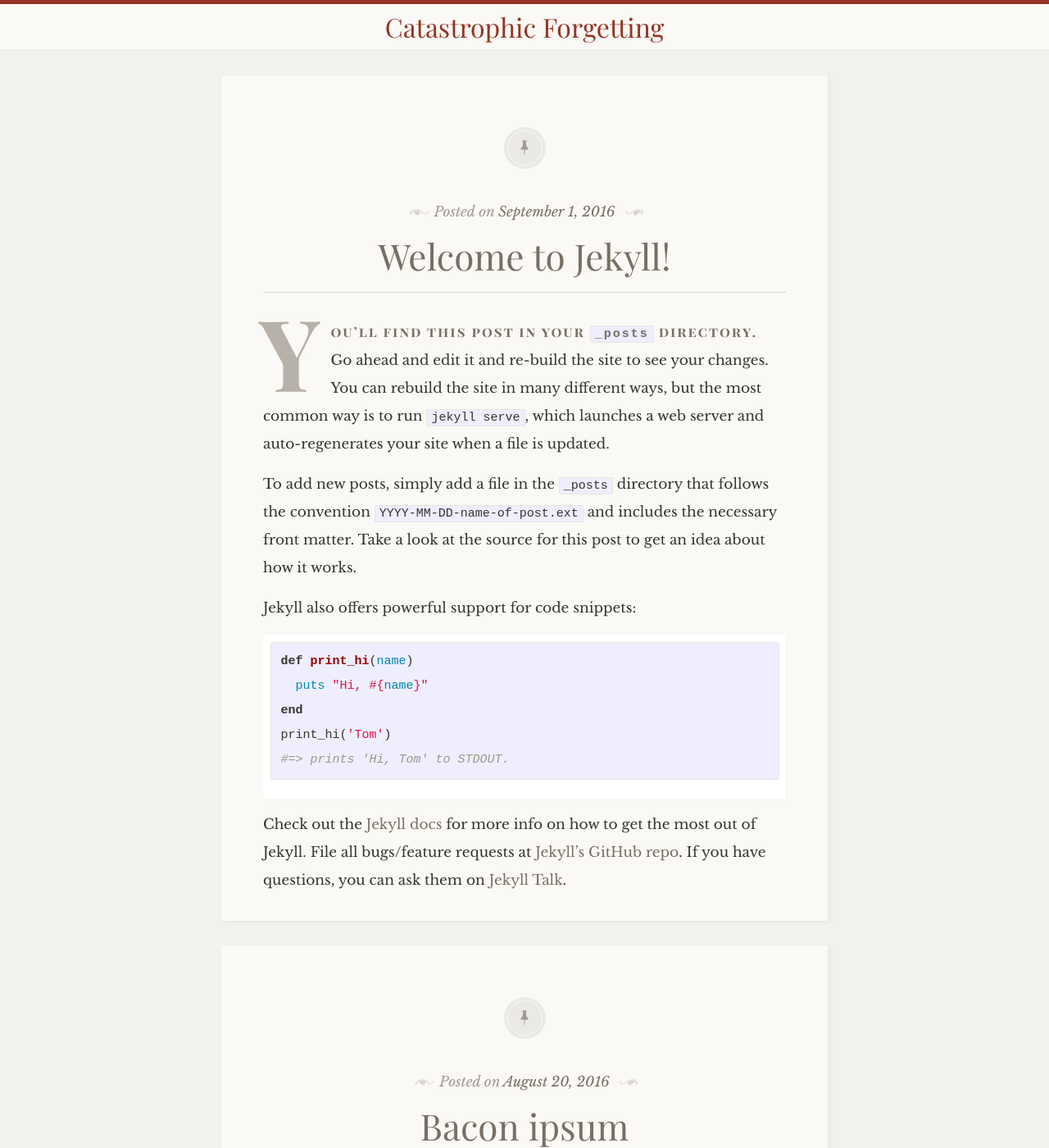
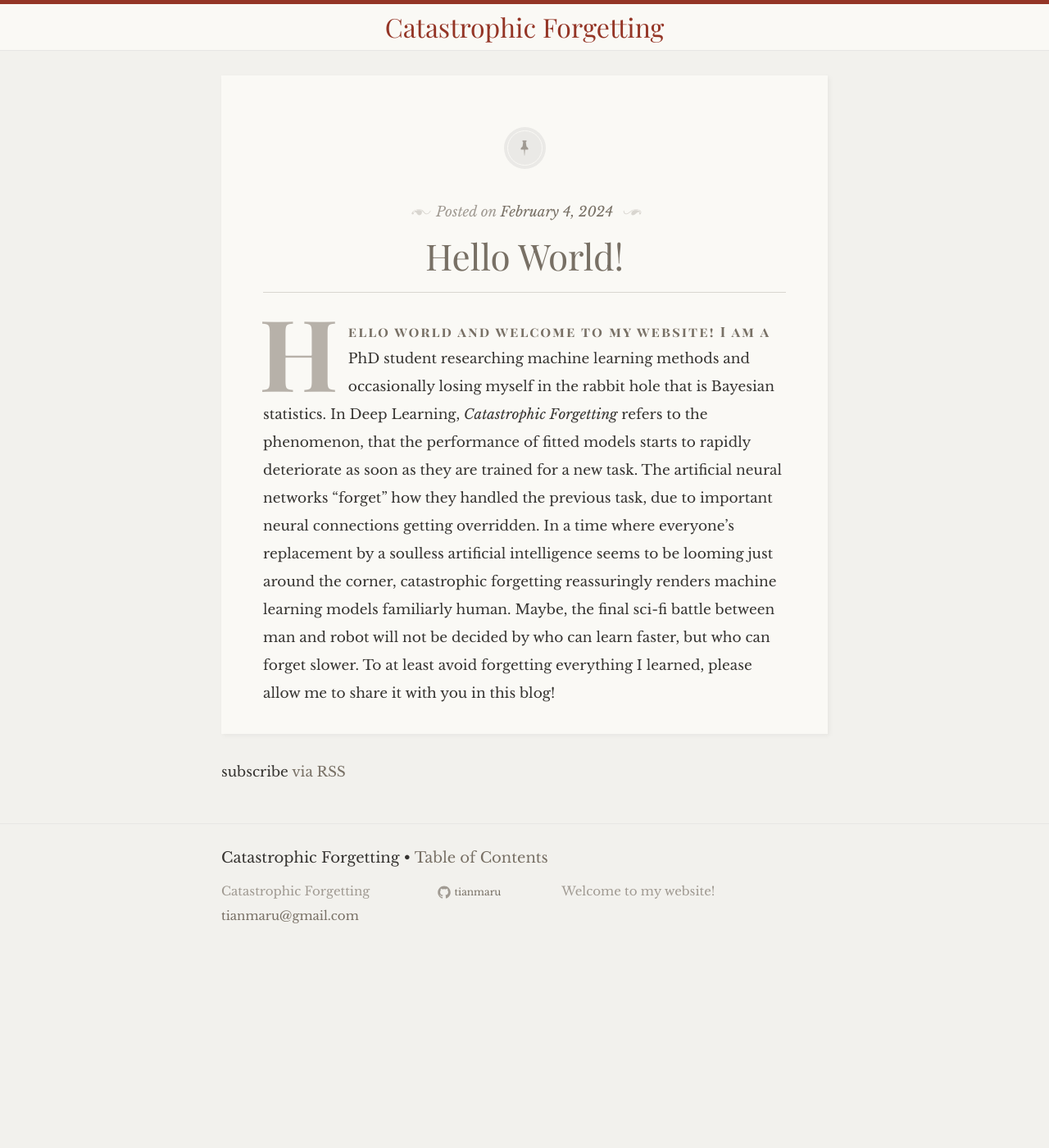
Before and after one commit to Tianmaru/tianmaru.github.io, a Jekyll site: the page built from index.html, in a window 1280 px wide and 1400 px high. Shown: the whole window at 82% size. Built offline with Jekyll 4.4.1, drawn with Linux system fonts in a browser that asks for light colours; some web fonts are replaced; some of the changed text lies outside the part shown.

Commit message:
add first post

```diff
--- a/_config.yml
+++ b/_config.yml
@@ -17,9 +17,9 @@ title: Catastrophic Forgetting
 email: tianmaru@gmail.com
 description: > # this means to ignore newlines until "baseurl:"
         Welcome to my website!
-baseurl: "/jekyll-theme-libretto" # the subpath of your site, e.g. /blog
-url: "https://tianmaru.github.io" # the base hostname & protocol for your site
+#baseurl: "/jekyll-theme-libretto" # the subpath of your site, e.g. /blog
+#url: "https://tianmaru.github.io" # the base hostname & protocol for your site
 github_username:    tianmaru
-
+mastodon_username: tianmaru
 # Build settings
 markdown: kramdown
--- a/_posts/2016-08-20-bacon-ipsum.markdown
+++ /dev/null
@@ -1,21 +0,0 @@
----
-layout: post
-title:  "Bacon ipsum"
-date:   2016-08-20 11:11:11 +0100
-thumbnail: earth.jpg
----
-
-Bacon ipsum dolor amet fatback biltong cow kielbasa. Ground *round* jowl picanha **short ribs**, short loin shoulder flank ham hock. Fatback pork shoulder, frankfurter kevin spare ribs alcatra shank picanha ball tip.
-
-> ## Capicola leberkas fatback, kielbasa strip steak.
-
-Chicken biltong ribeye, pig cupim filet mignon sausage.
-
-<figure>
-	<img src="{{ site.baseurl }}/assets/earth.jpg" alt="image">
-	<figcaption>
-		There is nothing on this earth more to be prized than true friendship.
-	</figcaption>
-</figure>
-
-Swine brisket tongue pork cow pork loin beef ribs turkey flank rump strip steak.
--- a/_posts/2016-09-01-welcome-to-jekyll.markdown
+++ /dev/null
@@ -1,24 +0,0 @@
----
-layout: post
-title:  "Welcome to Jekyll!"
-date:   2016-09-01 11:11:11 +0100
----
-You’ll find this post in your `_posts` directory. Go ahead and edit it and re-build the site to see your changes. You can rebuild the site in many different ways, but the most common way is to run `jekyll serve`, which launches a web server and auto-regenerates your site when a file is updated.
-
-To add new posts, simply add a file in the `_posts` directory that follows the convention `YYYY-MM-DD-name-of-post.ext` and includes the necessary front matter. Take a look at the source for this post to get an idea about how it works.
-
-Jekyll also offers powerful support for code snippets:
-
-{% highlight ruby %}
-def print_hi(name)
-  puts "Hi, #{name}"
-end
-print_hi('Tom')
-#=> prints 'Hi, Tom' to STDOUT.
-{% endhighlight %}
-
-Check out the [Jekyll docs][jekyll-docs] for more info on how to get the most out of Jekyll. File all bugs/feature requests at [Jekyll’s GitHub repo][jekyll-gh]. If you have questions, you can ask them on [Jekyll Talk][jekyll-talk].
-
-[jekyll-docs]: http://jekyllrb.com/docs/home
-[jekyll-gh]:   https://github.com/jekyll/jekyll
-[jekyll-talk]: https://talk.jekyllrb.com/
--- /dev/null
+++ b/_posts/2024-02-04-hello-world.md
@@ -0,0 +1,13 @@
+---
+layout: post
+title:  "Hello World!"
+date:   2024-02-04
+---
+
+Hello world and welcome to my website!
+I am a PhD student researching machine learning methods and occasionally losing myself in the rabbit hole that is Bayesian statistics.
+In Deep Learning, *Catastrophic Forgetting* refers to the phenomenon, that the performance of fitted models starts to rapidly deteriorate as soon as they are trained for a new task.
+The artificial neural networks "forget" how they handled the previous task, due to important neural connections getting overridden.
+In a time where everyone's replacement by a soulless artificial intelligence seems to be looming just around the corner, catastrophic forgetting reassuringly renders machine learning models familiarly human.
+Maybe, the final sci-fi battle between man and robot will not be decided by who can learn faster, but who can forget slower.
+To at least avoid forgetting everything I learned, please allow me to share it with you in this blog!
```
Also changed, not shown: _notebooks/README.md (added, +5 -0 lines).
